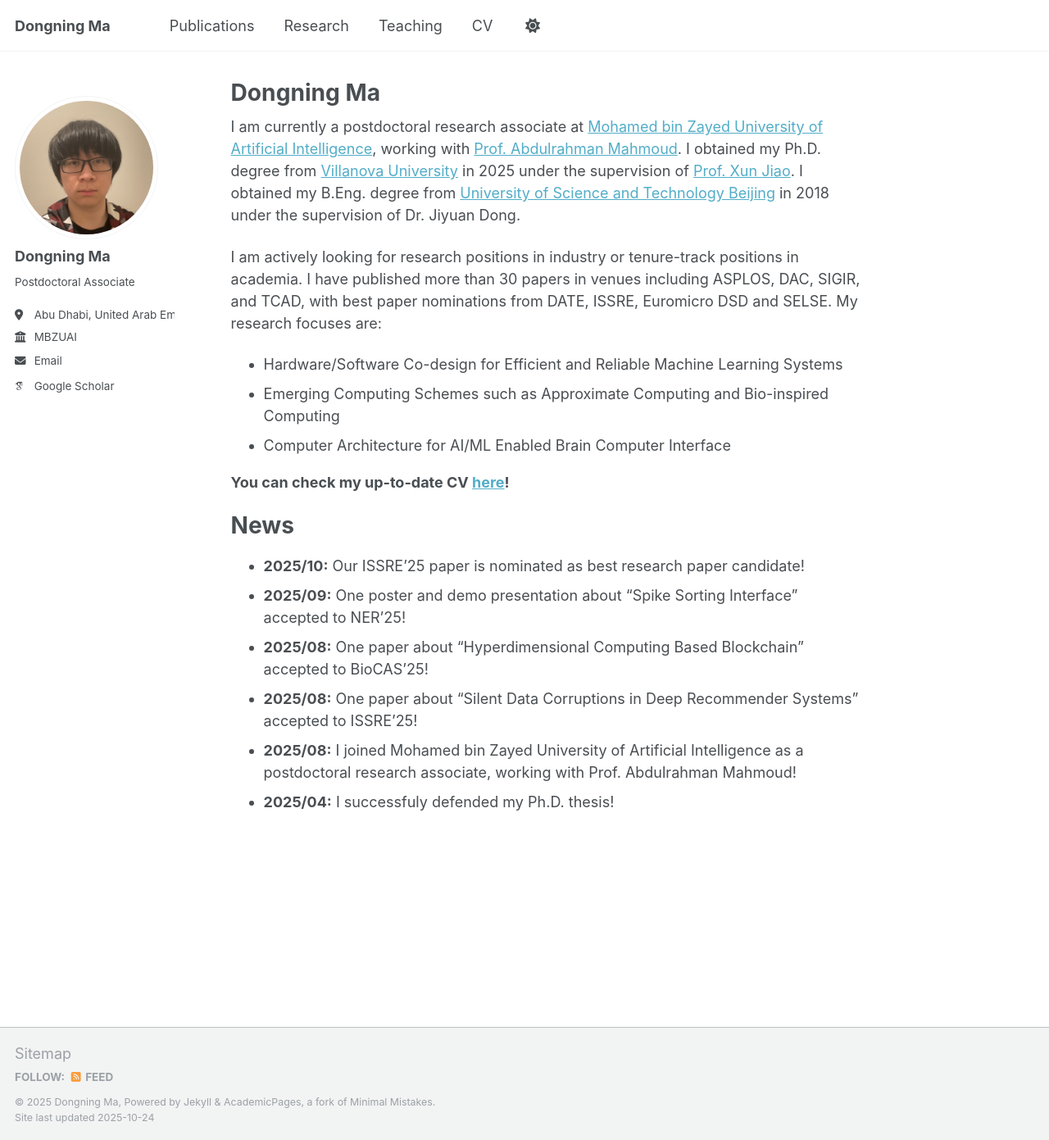
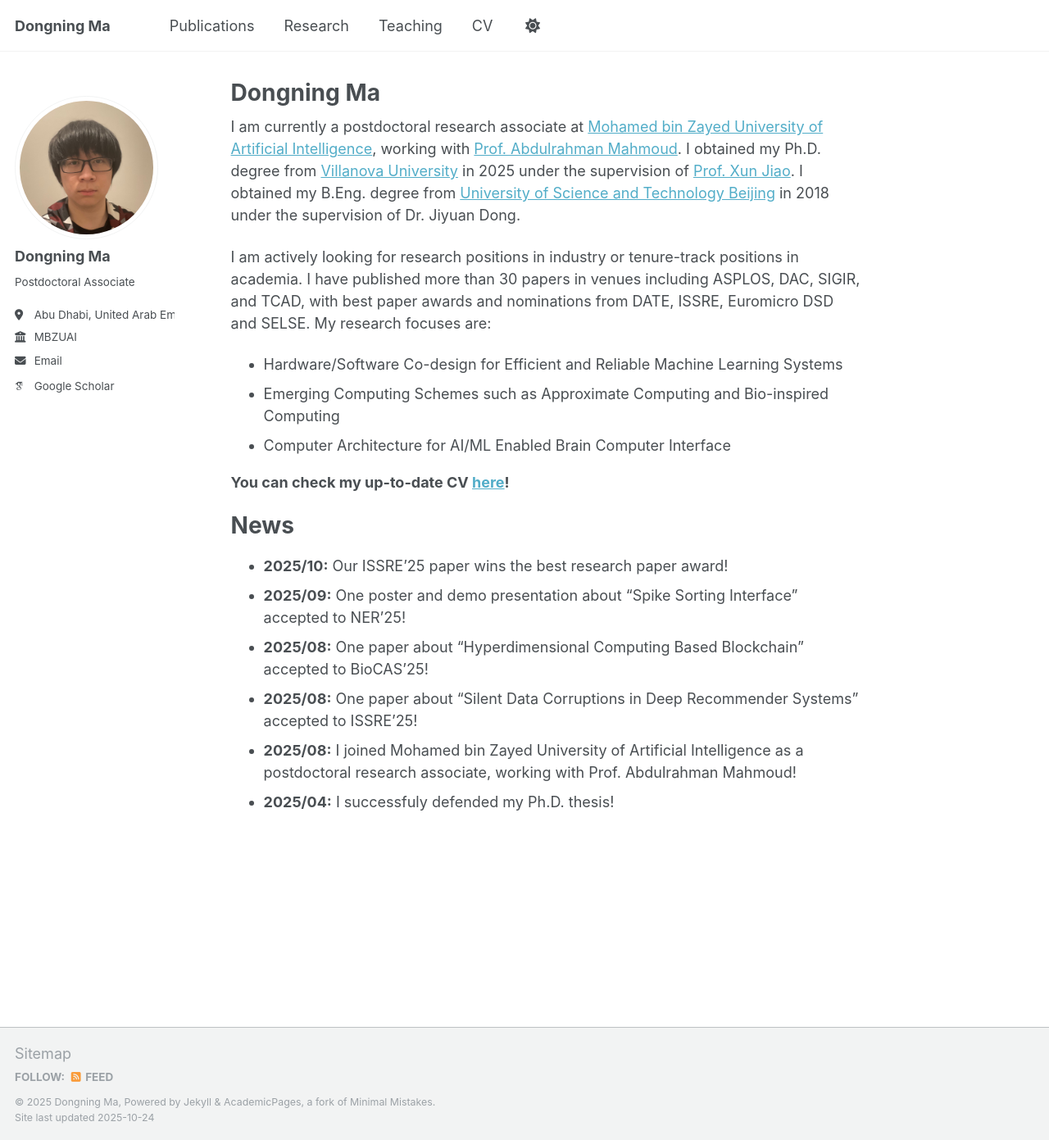
Before and after one commit to dongning-ma/dongning-ma.github.io, a Jekyll site: the page built from _pages/about.md, in a window 1280 px wide and 1391 px high. Shown: the whole window at 82% size. Built offline with Jekyll 4.4.1, drawn with Linux system fonts in a browser that asks for light colours; some web fonts are replaced; a script that is not in the unit is left out.

Commit message:
update cv

```diff
--- a/_pages/about.md
+++ b/_pages/about.md
@@ -9,7 +9,7 @@ redirect_from:
 
 I am currently a postdoctoral research associate at [Mohamed bin Zayed University of Artificial Intelligence](https://mbzuai.ac.ae/), working with [Prof. Abdulrahman Mahmoud](https://ma3mool.github.io/). I obtained my Ph.D. degree from [Villanova University](https://villanova.edu/) in 2025 under the supervision of [Prof. Xun Jiao](https://vu-detail.github.io/people/jiao). I obtained my B.Eng. degree from [University of Science and Technology Beijing](https://www.ustb.edu.cn/) in 2018 under the supervision of Dr. Jiyuan Dong.
 
-I am actively looking for research positions in industry or tenure-track positions in academia. I have published more than 30 papers in venues including ASPLOS, DAC, SIGIR, and TCAD, with best paper nominations from DATE, ISSRE, Euromicro DSD and SELSE. My research focuses are:
+I am actively looking for research positions in industry or tenure-track positions in academia. I have published more than 30 papers in venues including ASPLOS, DAC, SIGIR, and TCAD, with best paper awards and nominations from DATE, ISSRE, Euromicro DSD and SELSE. My research focuses are:
 - Hardware/Software Co-design for Efficient and Reliable Machine Learning Systems
 - Emerging Computing Schemes such as Approximate Computing and Bio-inspired Computing
 - Computer Architecture for AI/ML Enabled Brain Computer Interface
@@ -17,7 +17,7 @@ I am actively looking for research positions in industry or tenure-track positio
 **You can check my up-to-date CV [here](/cv/)!**
 
 # News
-- **2025/10:** Our ISSRE'25 paper is nominated as best research paper candidate!
+- **2025/10:** Our ISSRE'25 paper wins the best research paper award!
 - **2025/09:** One poster and demo presentation about "Spike Sorting Interface" accepted to NER'25!
 - **2025/08:** One paper about "Hyperdimensional Computing Based Blockchain" accepted to BioCAS'25!
 - **2025/08:** One paper about "Silent Data Corruptions in Deep Recommender Systems" accepted to ISSRE'25!
```
Also changed, not shown: _pages/publications.md (+1 -1 lines), 1 other file.
